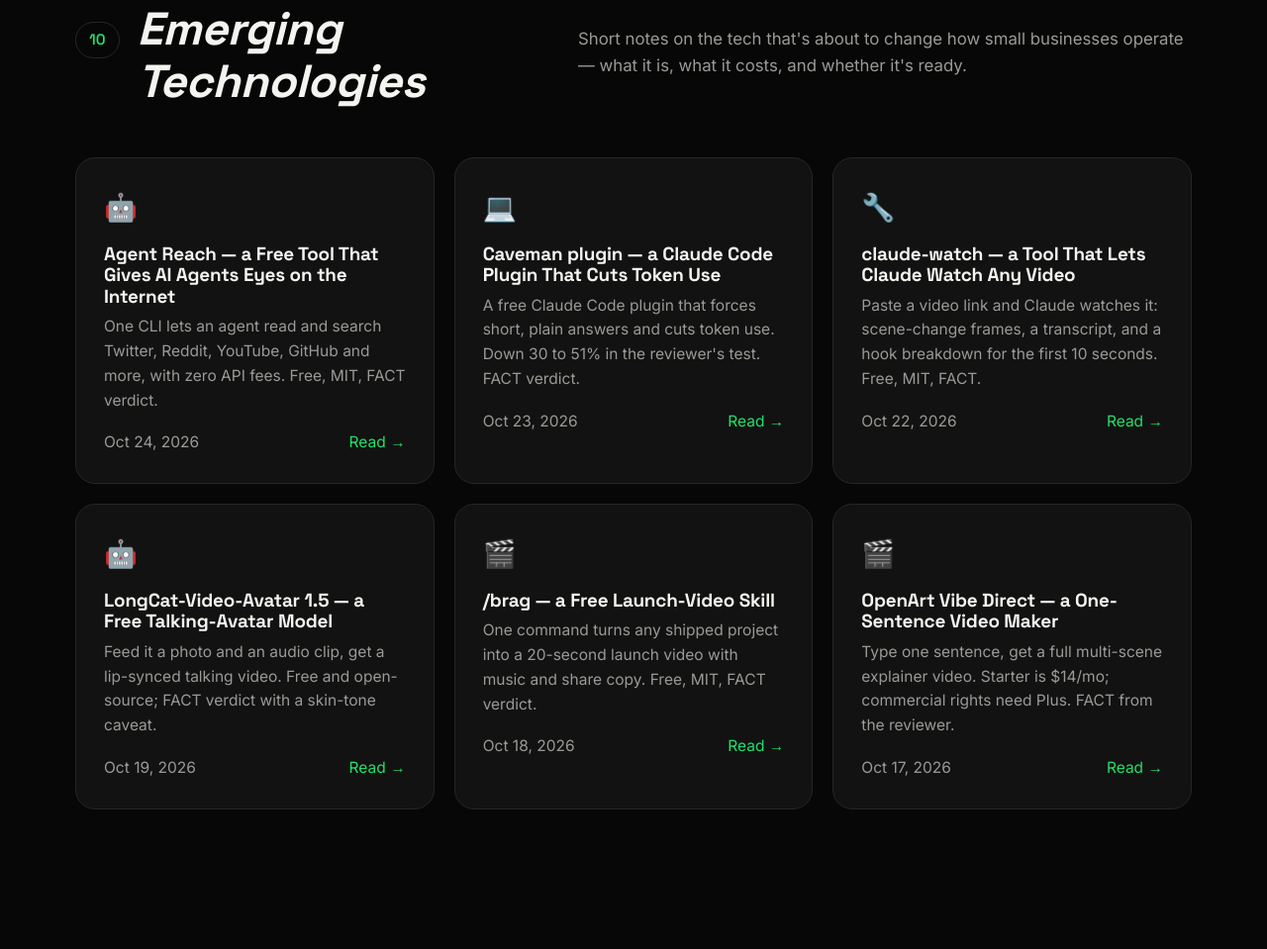
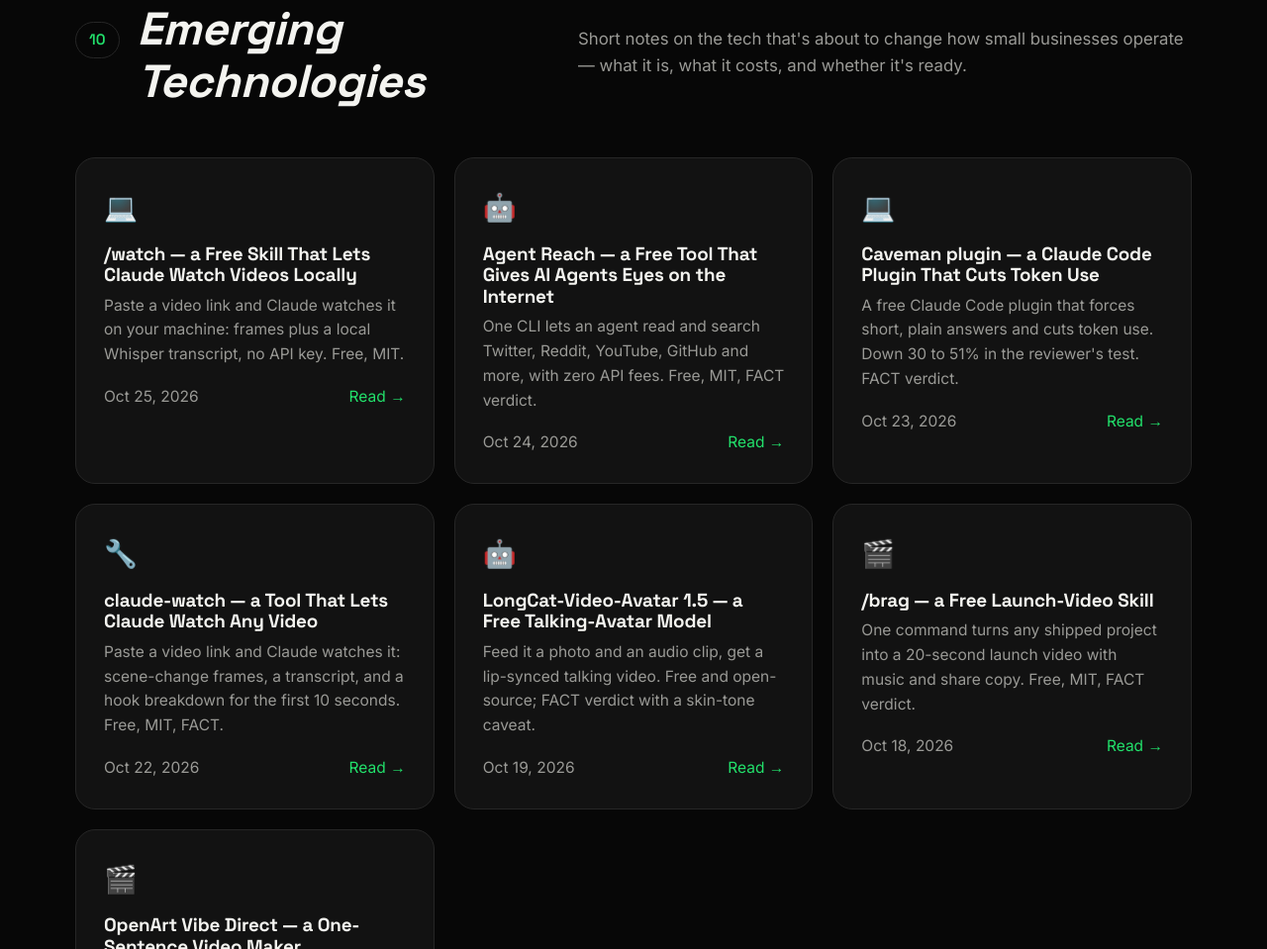
Before and after one commit to Nionhoq/nionhoq.github.io, a plain HTML site: page index.html in a window 1280 px wide. Shown: the part 8812-9771 px from the top of the page at 99% size. Drawn offline with Linux system fonts and the light colour scheme.

Commit message:
Add AI Tool Watch card: /watch

```diff
--- a/index.html
+++ b/index.html
@@ -266,6 +266,12 @@
   <div class="wrap">
     <div class="sec-head reveal"><span class="sec-no">10</span><h2>Emerging Technologies</h2><div class="sub">Short notes on the tech that's about to change how small businesses operate — what it is, what it costs, and whether it's ready.</div></div>
     <div class="bento">
+      <a class="b reveal" href="blog/tool-note-watch.html">
+        <span class="ic">💻</span>
+        <h3>/watch — a Free Skill That Lets Claude Watch Videos Locally</h3>
+        <p>Paste a video link and Claude watches it on your machine: frames plus a local Whisper transcript, no API key. Free, MIT.</p>
+        <p class="post-meta"><span>Oct 25, 2026</span><span class="green">Read →</span></p>
+      </a>
       <a class="b reveal" href="blog/tool-note-agent-reach.html">
         <span class="ic">🤖</span>
         <h3>Agent Reach — a Free Tool That Gives AI Agents Eyes on the Internet</h3>
```
